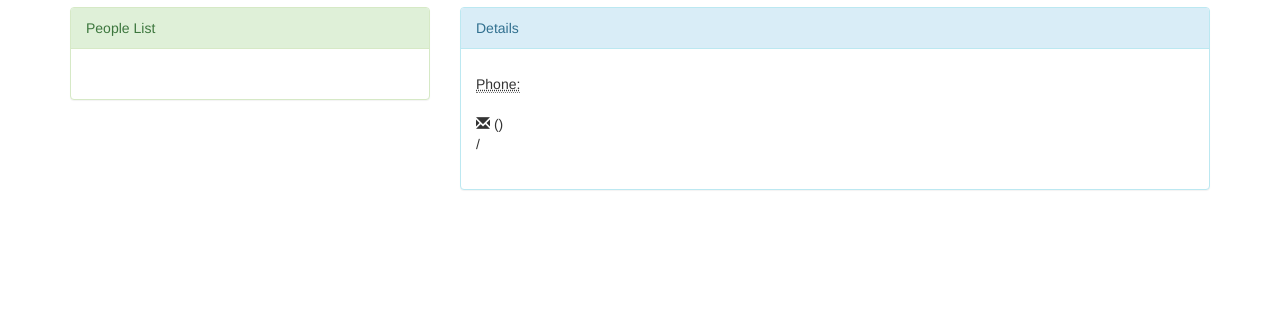
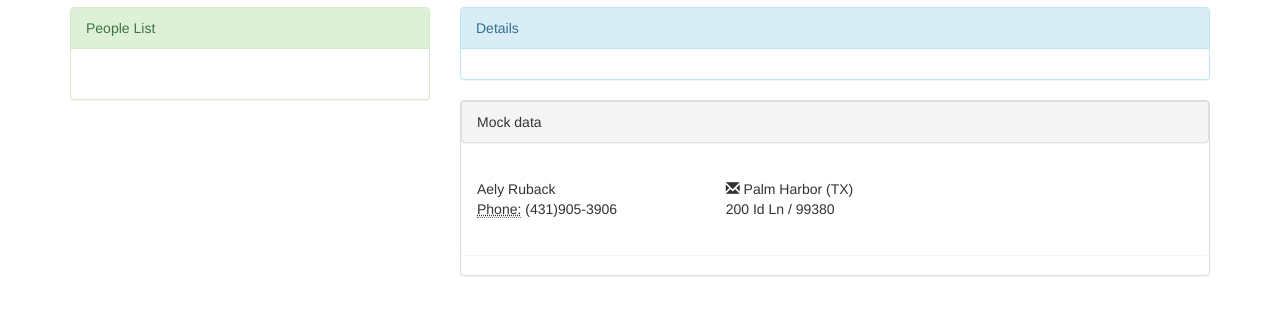
Before and after one commit to katban/angular-node, a website: page src/app/task-one/index.html in a window 1280 px wide. Shown: the part 63-378 px from the top of the page. Drawn offline with nearby package versions, Linux system fonts and the light colour scheme; no server answers.

Commit message:
task one: the end

```diff
--- a/src/app/task-one/app.js
+++ b/src/app/task-one/app.js
@@ -28,5 +28,5 @@
             $scope.personDetails = person;
         }
 
-    });
-})()
+    })
+})();
--- a/src/app/task-one/index.html
+++ b/src/app/task-one/index.html
@@ -41,7 +41,7 @@
                 <div class="panel-heading">Details</div>
                 <div class="panel-body">
 
-                    <div class="row" ng-model="personDetails">
+                    <div class="row" ng-show="personDetails">
                         <div class="col-xs-6">
                             <address>
                                 <p><strong>{{personDetails.company}}</strong></p>
@@ -64,7 +64,33 @@
                 </div>
             </div>
         </div>
+
+        <div class="col-xs-8">
+            <div class="panel panel-default">
+                <div class="panel panel-heading">Mock data</div>
+                <div class="panel panel-body">
+                    <div class="row" ng-model="person">
+                        <div class="col-xs-4">
+                            {{person.fname}}
+                            {{person.lname}}<br />
+                            <abbr title="Phone">Phone:</abbr> {{person.phone}}<br/>
+                            <a href="#">{{persons.email}}</a>
+                        </div>
+                        <div class="col-xs-8">
+                            <address>
+                                <span class="glyphicon glyphicon-envelope"></span>
+                                {{person.address.city}} ({{person.address.state}})<br/>
+                                {{person.address.streetAddress}} / {{person.address.zip}}
+                            </address>
+                        </div>
+                    </div>
+                </div>
+
+            </div>
+        </div>
     </div>
 </div>
+
+
 </body>
 </html>
```
